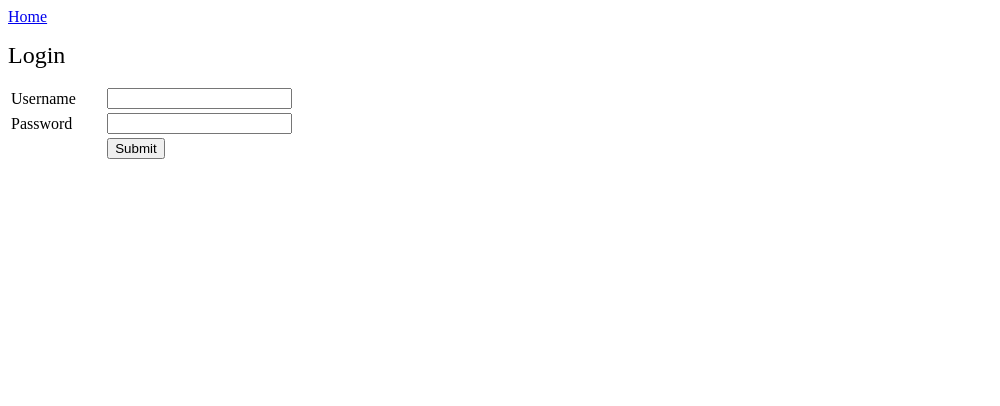
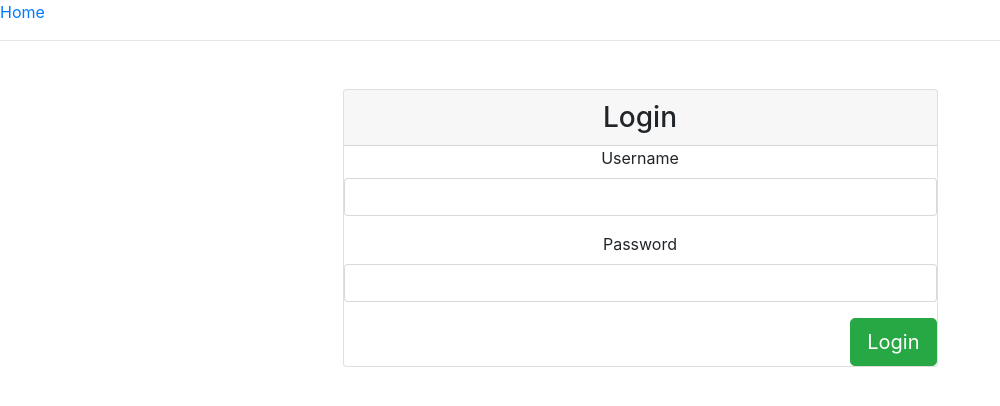
Before and after one commit to franknfjr/kitnet, a PHP site: page /login.php in a window 1280 px wide. Shown: the top 406 px of the page, without its empty margins (0-1000 px from the left). Run offline with PHP 8.4, Linux system fonts and the light colour scheme.

Commit message:
Update login.php

```diff
--- a/login.php
+++ b/login.php
@@ -2,6 +2,7 @@
 <html>
 <head>
     <title>Login</title>
+<link rel="stylesheet" href="https://maxcdn.bootstrapcdn.com/bootstrap/4.0.0-beta/css/bootstrap.min.css" integrity="sha384-/Y6pD6FV/Vv2HJnA6t+vslU6fwYXjCFtcEpHbNJ0lyAFsXTsjBbfaDjzALeQsN6M" crossorigin="anonymous">
 </head>
 
 <body>
@@ -13,11 +14,7 @@ if(isset($_POST['submit'])) {
     $user = mysqli_real_escape_string($mysqli, $_POST['username']);
     $pass = mysqli_real_escape_string($mysqli, $_POST['password']);
 
-    if($user == "" || $pass == "") {
-        echo "Either username or password field is empty.";
-        echo "<br/>";
-        echo "<a href='login.php'>Go back</a>";
-    } else {
+     if( $user != null && $pass !=null){
         $result = mysqli_query($mysqli, "SELECT * FROM proprietario WHERE username='$user' AND senha=md5('$pass')")
         or die("Could not execute the select query.");
 
@@ -29,9 +26,9 @@ if(isset($_POST['submit'])) {
                 $_SESSION['nome'] = $row['nome'];
                 $_SESSION['id'] = $row['id'];
         } else {
-            echo "Invalid username or password.";
+            echo "Usuario ou senha invalidos.";
             echo "<br/>";
-            echo "<a href='login.php'>Go back</a>";
+            echo "<a href='login.php'>Voltar</a>";
         }
 
         if(isset($_SESSION['valid'])) {
@@ -40,23 +37,35 @@ if(isset($_POST['submit'])) {
     }
 } else {
     ?>
-    <p><font size="+2">Login</font></p>
-    <form name="form1" method="post" action="">
-        <table width="75%" border="0">
-            <tr>
-                <td width="10%">Username</td>
-                <td><input type="text" name="username"></td>
-            </tr>
-            <tr>
-                <td>Password</td>
-                <td><input type="password" name="password"></td>
-            </tr>
-            <tr>
-                <td>&nbsp;</td>
-                <td><input type="submit" name="submit" value="Submit"></td>
-            </tr>
-        </table>
-    </form>
+            <hr class="mb-5">
+            <div class="col" align="center">
+                <div class="col-md-6 offset-md-3" >
+ <!-- form card login -->
+                    <div class="card card-outline-secondary">
+                        <div class="card-header">
+                            <h3 class="mb-0">Login</h3>
+                        </div>
+                        <div class="card-block">
+                            <form name="form1" method="post" action="" role="form" autocomplete="off">
+                                <div class="form-group">
+                                    <label for="uname1">Username</label>
+                                    <input type="text" class="form-control" name="username" id="uname1" required="">
+                                </div>
+                                <div class="form-group">
+                                    <label>Password</label>
+                                    <input type="password" class="form-control" name="password" required="" autocomplete="new-password">
+                                </div>
+                                                                <button type="submit" name="submit" value="Submit" class="btn btn-success btn-lg float-right">Login</button>
+                            </form>
+                        </div>
+                        <!--/card-block-->
+                    </div>
+                    <!-- /form card login -->
+                </div>
+         </div>
+   </div>
+
+
     <?php
 }
 ?>
```
